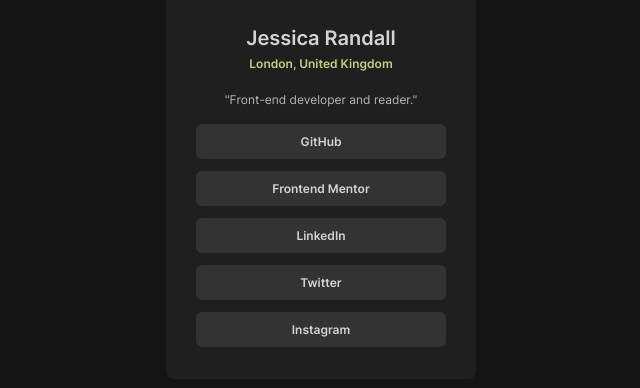
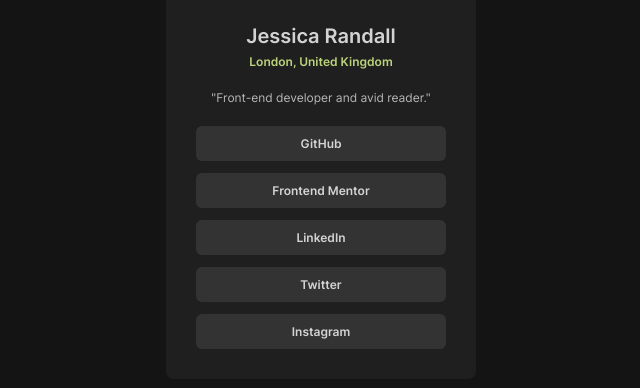
Before and after one commit to mehrnaz98/social-link-profile, a Vue app: page / in a window 1280 px wide. Shown: the part 266-654 px from the top of the page, without its empty margins (319-959 px from the left). Built offline with nearby package versions, Linux system fonts and the light colour scheme.

Commit message:
Update BaseCard.vue

```diff
--- a/src/components/BaseCard.vue
+++ b/src/components/BaseCard.vue
@@ -14,11 +14,11 @@
       </p>
 
       <p class="text-[#B7B7B7] text-xs pt-5">
-        "Front-end developer and reader."
+        "Front-end developer and avid reader."
       </p>
     </div>
 
-    <div class="flex flex-col space-y-3 pt-4">
+    <div class="flex flex-col space-y-3 pt-5">
       <button
         class="bg-[#333333] w-[250px] h-[35px] text-xs font-semibold text-[#D3D3D3] border-none rounded-md"
       >
```
